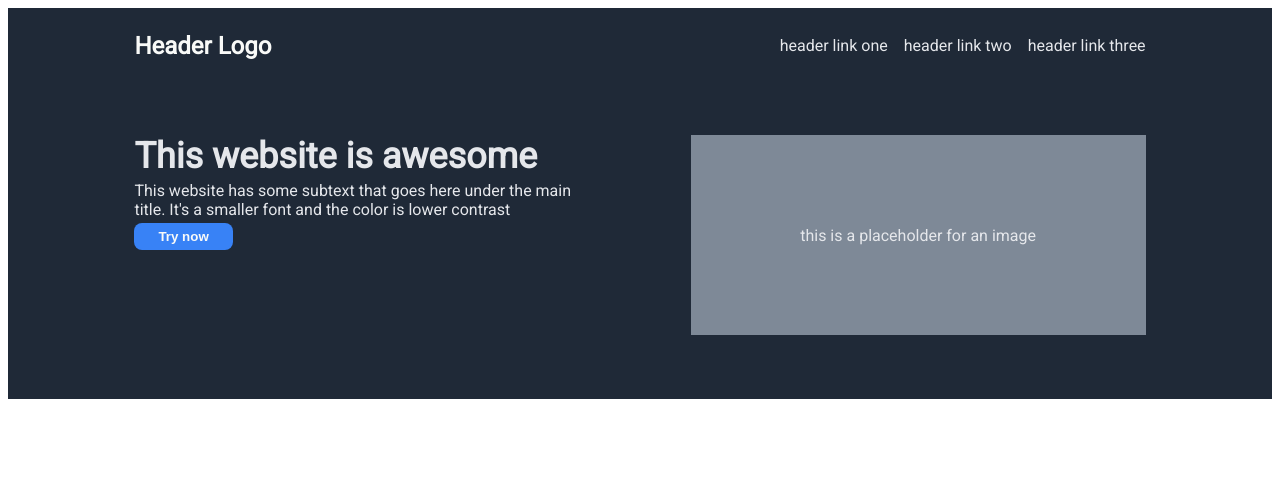
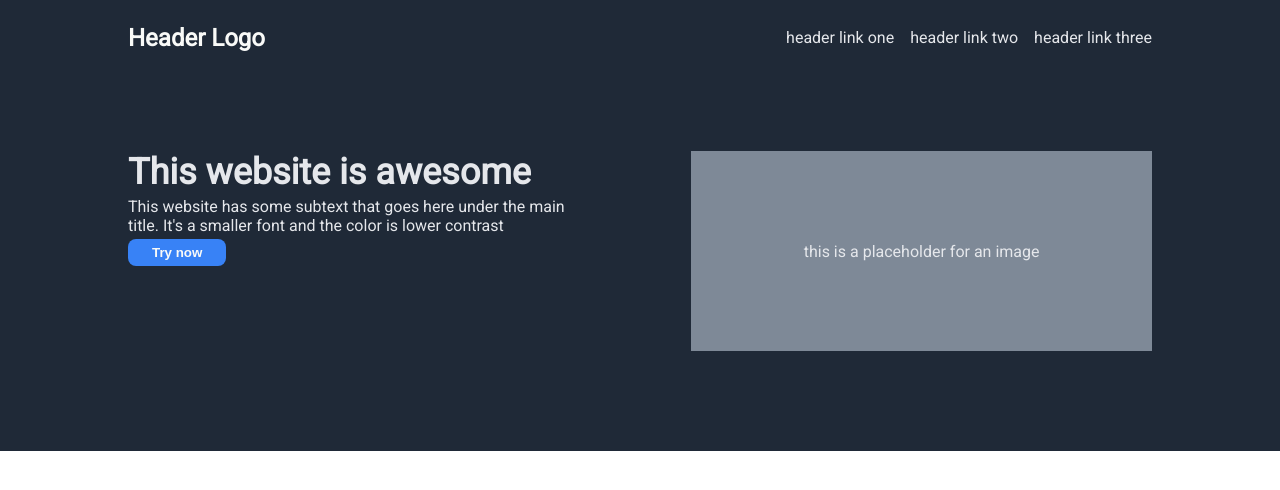
Before and after one commit to swilkins19/landing-page, a plain HTML site: page index.html in a window 1280 px wide. Drawn offline with Linux system fonts and the light colour scheme.

Commit message:
Improve hero margins and formatting

```diff
--- a/index.html
+++ b/index.html
@@ -11,9 +11,9 @@
            <div class="header">
                <h3 class="logo">Header Logo</h3>
                <ul class="header-links">
-                   <li>header link one</li>
-                   <li>header link two</li>
-                   <li>header link three</li>
+                   <li><a href="">header link one</a></li>
+                   <li><a href="">header link two</a></li>
+                   <li><a href="">header link three</a></li>
                </ul>
            </div>
            <div class="hero-content">
--- a/style.css
+++ b/style.css
@@ -1,5 +1,6 @@
 body {
-    font-family: 'Roboto', sans-serif;;
+    font-family: 'Roboto', sans-serif;
+    margin: 0;
 }
 
 h1,h2,h3,h4,h5,h6,p {
@@ -16,6 +17,11 @@ ul {
     background-color: #1F2937;
     color: #E5E7EB;
     font-size: 16px;
+}
+.hero a {
+    color: #E5E7EB;
+    font-size: 16px;
+    text-decoration: none;
 }
 
 .header {
@@ -39,13 +45,13 @@ ul.header-links {
 .hero-content {
     display: flex;
     flex-wrap: wrap;
-    padding-bottom: 64px;
+    padding-bottom: 100px;
 }
 
 .info, .image {
     display: flex;
     flex: 1;
-    margin-top: 64px;
+    margin-top: 88px;
     /*
     border: 4px red;
     border-style: solid;
@@ -58,7 +64,7 @@ ul.header-links {
     background-color: #7e8997;
     min-height:200px;
     max-height:400px;
-    min-width: 360px;
+    min-width: 300px;
 }
 
 .info {
```
